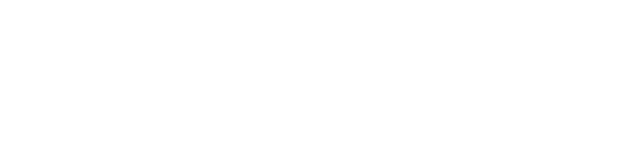
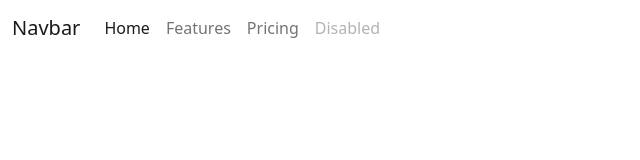
Before and after one commit to mohdabdulghani/cleaning-company, a plain HTML site: page index.html in a window 1280 px wide. Shown: the whole page, without its empty margins (0-640 px from the left). Drawn offline with nearby package versions, Linux system fonts and the light colour scheme.

Commit message:
started working on navbar

```diff
--- a/index.html
+++ b/index.html
@@ -5,10 +5,34 @@
     <meta http-equiv="X-UA-Compatible" content="IE=edge">
     <meta name="viewport" content="width=device-width, initial-scale=1.0">
     <link rel="stylesheet" href="style.css">
+    <link href="https://cdn.jsdelivr.net/npm/bootstrap@5.0.0/dist/css/bootstrap.min.css" rel="stylesheet" integrity="sha384-wEmeIV1mKuiNpC+IOBjI7aAzPcEZeedi5yW5f2yOq55WWLwNGmvvx4Um1vskeMj0" crossorigin="anonymous">
     <title>Document</title>
 </head>
 <body>
-
+    <nav class="navbar navbar-expand-lg navbar-light bg-#e3f2fd">
+        <div class="container-fluid ">
+          <a class="navbar-brand" href="#">Navbar</a>
+          <button class="navbar-toggler" type="button" data-bs-toggle="collapse" data-bs-target="#navbarNav" aria-controls="navbarNav" aria-expanded="false" aria-label="Toggle navigation">
+            <span class="navbar-toggler-icon"></span>
+          </button>
+          <div class="collapse navbar-collapse" id="navbarNav">
+            <ul class="navbar-nav">
+              <li class="nav-item">
+                <a class="nav-link active" aria-current="page" href="#">Home</a>
+              </li>
+              <li class="nav-item">
+                <a class="nav-link" href="#">Features</a>
+              </li>
+              <li class="nav-item">
+                <a class="nav-link" href="#">Pricing</a>
+              </li>
+              <li class="nav-item">
+                <a class="nav-link disabled" href="#" tabindex="-1" aria-disabled="true">Disabled</a>
+              </li>
+            </ul>
+          </div>
+        </div>
+      </nav>
 
 
 
```
Also changed, not shown: style.css (line endings or trailing spaces).
